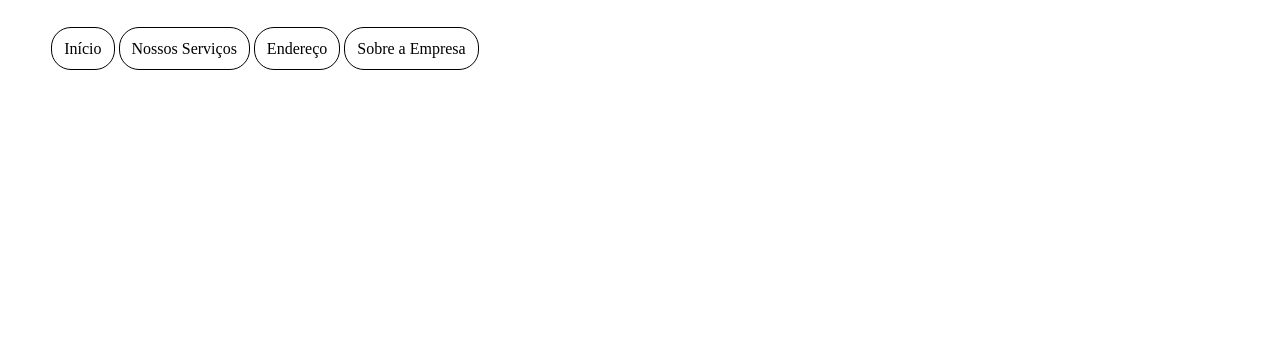
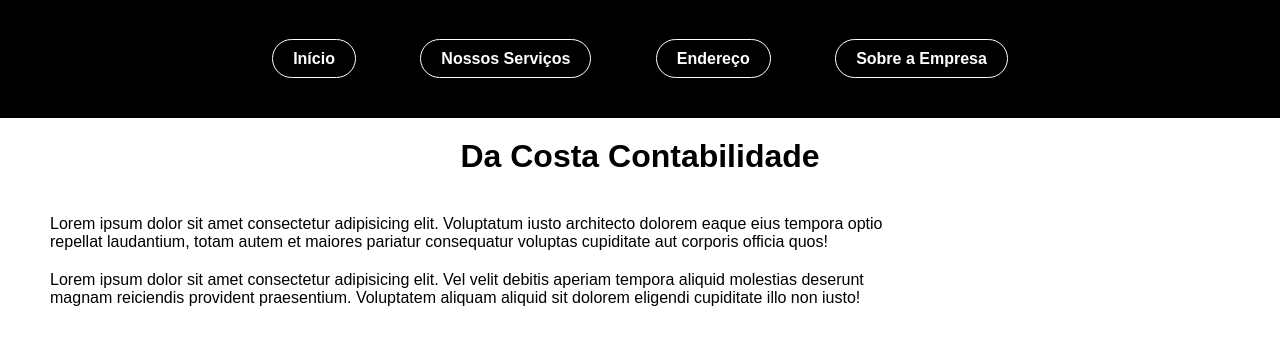
Before and after one commit to renancsfaria/DaCostaContabilidade, a plain HTML site: page Website/index.html in a window 1280 px wide. Drawn offline with Linux system fonts and the light colour scheme.

Commit message:
atualizações no cabeçalho e adição da seção main

```diff
--- a/Website/index.html
+++ b/Website/index.html
@@ -9,13 +9,22 @@
 <body>
     <header>
         <div class="interface">
-            <nav class="menu">
-                <a href="index.html">Início</a>
-                <a href="#">Nossos Serviços</a>
-                <a href="#">Endereço</a>
-                <a href="#">Sobre a Empresa</a>
+            <nav>
+                <ul>
+                    <li><a href="index.html">Início</a></li>
+                    <li><a href="#">Nossos Serviços</a></li>
+                    <li><a href="#">Endereço</a></li>
+                    <li><a href="#">Sobre a Empresa</a></li>
+                </ul>
             </nav>
         </div>
     </header>
+        <main>
+            <section><!-- colocar aqui informações da empresa e etc -->
+                <h1>Da Costa Contabilidade</h1>
+                <p>Lorem ipsum dolor sit amet consectetur adipisicing elit. Voluptatum iusto architecto dolorem eaque eius tempora optio repellat laudantium, totam autem et maiores pariatur consequatur voluptas cupiditate aut corporis officia quos!</p>
+                <p>Lorem ipsum dolor sit amet consectetur adipisicing elit. Vel velit debitis aperiam tempora aliquid molestias deserunt magnam reiciendis provident praesentium. Voluptatem aliquam aliquid sit dolorem eligendi cupiditate illo non iusto!</p>
+            </section>
+    </main>
 </body>
 </html>
--- a/Website/style.css
+++ b/Website/style.css
@@ -6,36 +6,65 @@
     margin: 0;
     padding: 0;
     box-sizing: border-box;
+    font-family: Arial, Helvetica, sans-serif;
 }
 
 /* Menu */
 
 header{
-    padding: 40px 4%;
+    padding: 20px 4%;
+    width: 100vw;
+    background-color: black;
+    margin: auto;
+    font-weight: bold;
 }
 
 header >.interface{
     display: flex;
-    align-items: center;
-    justify-content: space-between;
 }
 
-.interface{
-    max-width: 1280px;
+nav{
+    display: block;
     margin: auto;
 }
 
-nav.menu a{
-    text-decoration: none;
-    color: black;
-    padding: 12px;
-    border: 1px solid black;
-    border-radius: 20px;
-    margin-top: 10px;
+ul{
+    display: inline-block;
+    margin: auto;
+    list-style: none;
+    border-radius: 30px;
+    padding: 30px 15px;
 }
 
-nav.menu a:hover{
-    color: red;
-    background-color: black;
-    font-weight: bold;
+li{
+    display: inline-block;
+    margin-inline: 30px;
 }
+
+ul li a{
+    color: white;
+    text-decoration: none;
+    margin: auto;
+    border: 1px solid white;
+    border-radius: 20px;
+    padding: 10px 20px;
+    transition: .2s;
+}
+
+ul li a:hover{
+    background-color: white;
+    color: black;
+}
+
+/* main */
+
+h1{
+    font-size: 2em;
+    padding: 20px;
+    text-align: center;
+}
+
+p{
+    max-width: 70vw;
+    padding: 20px 0px 0px 50px;
+}
```
